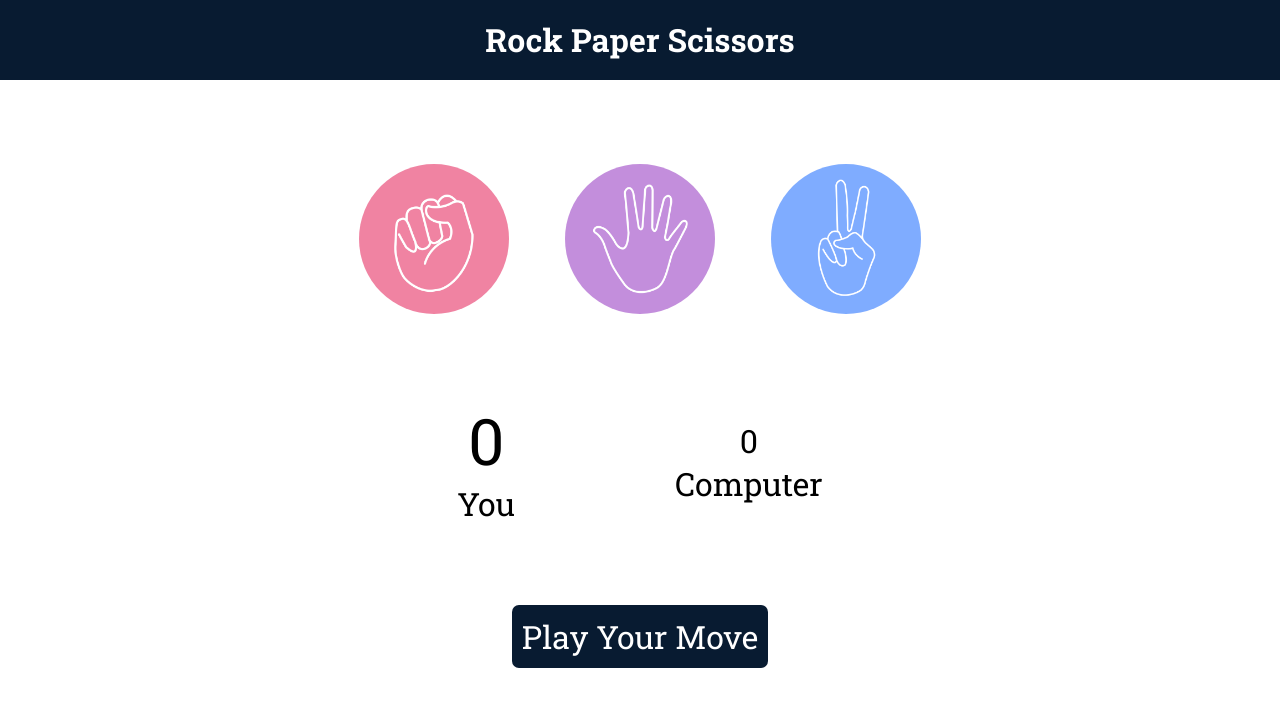
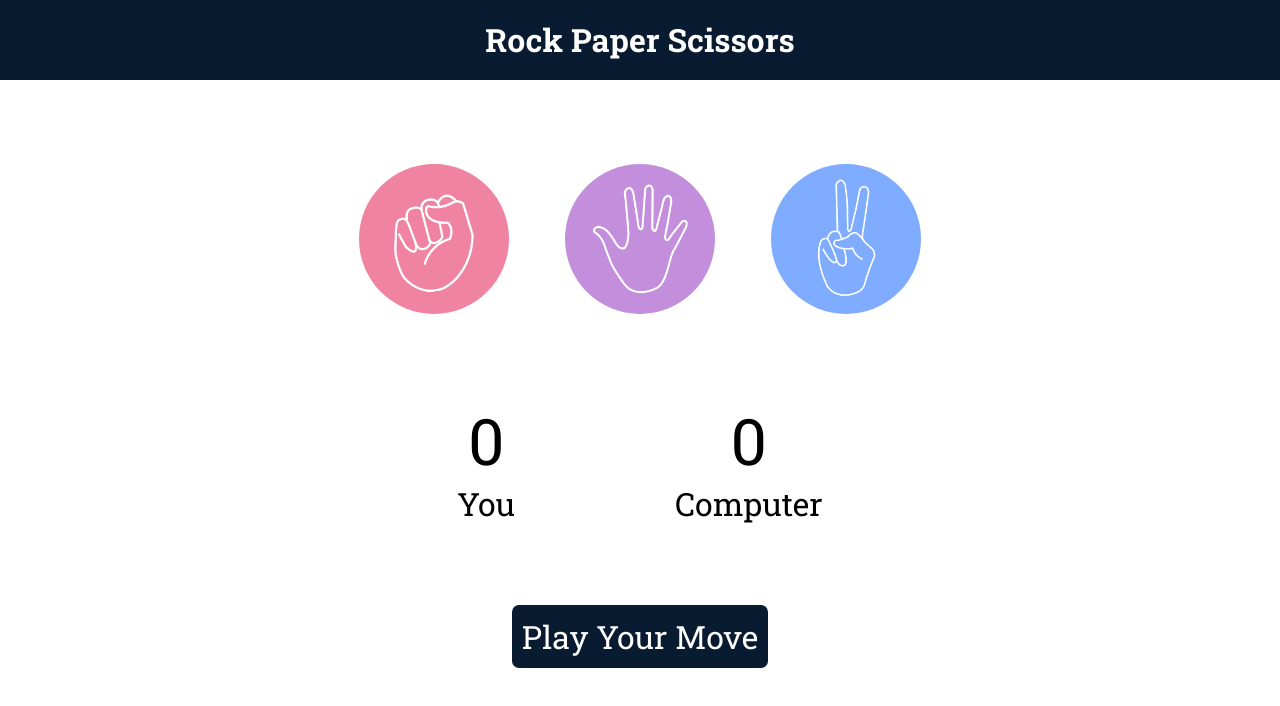
Before and after one commit to VinayMalyala/RockPaperScissors, a plain HTML site: page index.html in a window 1280 px wide. Drawn offline with Linux system fonts and the light colour scheme.

Commit message:
added styling

```diff
--- a/style.css
+++ b/style.css
@@ -54,7 +54,7 @@ h1{
     gap: 10rem;
 }
 
-#user-score, #comp-score{
+#user-score, #computer-score{
     font-size: 4rem;
 }
 
```
